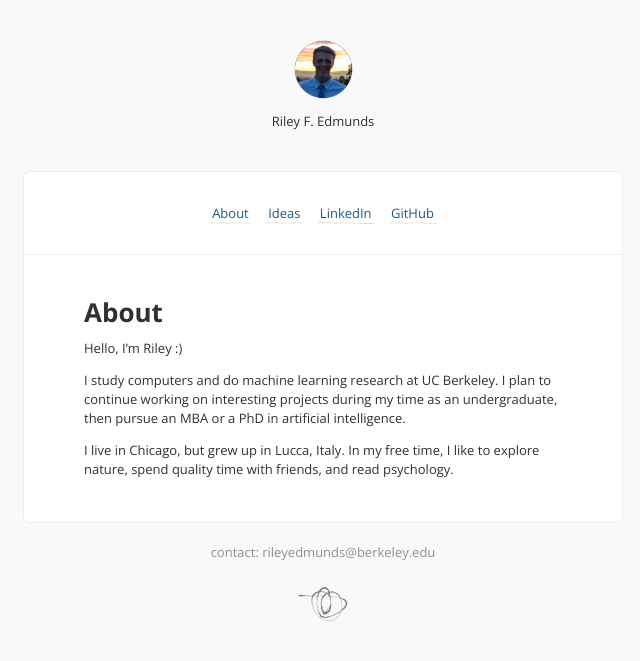
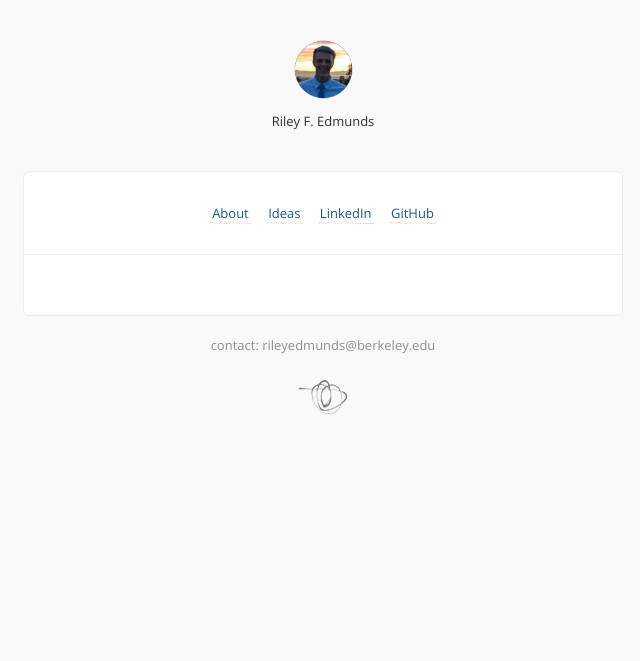
Before and after one commit to rileyedmunds/old-rileyedmunds.github.io, a Jekyll site: the page built from index.html, in a window 1280 px wide. Shown: the top 661 px of the page, without its empty margins (317-957 px from the left). Built offline with Jekyll 4.4.1, drawn with Linux system fonts in a browser that asks for light colours; comment, search, counter and statistics services are not loaded.

Commit message:
complexsound update

```diff
--- a/index.html
+++ b/index.html
@@ -2,12 +2,7 @@
 layout: index
 ---
 
-            <h1>About</h1>
-            <p>Hello, I’m Riley :)</p>
 
-<p>I study computers and do machine learning research at UC Berkeley. I plan to continue working on interesting projects during my time as an undergraduate, then pursue an MBA or a PhD in artificial intelligence.</p>
-
-<p>I live in Chicago, but grew up in Lucca, Italy. In my free time, I like to explore nature, spend quality time with friends, and read psychology.</p>
 
 <ul class="posts">
   {% for post in site.posts %}
```
Also changed, not shown: 1 other file.
